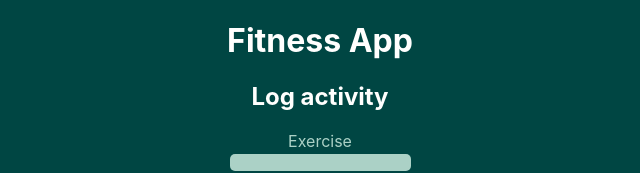
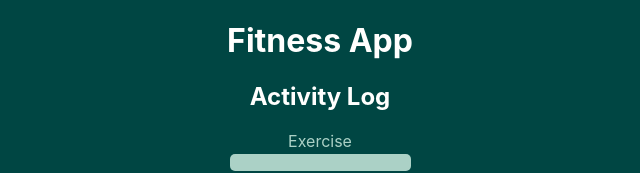
Before and after one commit to BrooklynP/FitnessApp, a React (Create React App) app: page /activity in a window 1280 px wide. Shown: the top 173 px of the page, without its empty margins (320-960 px from the left). Built offline with nearby package versions, Linux system fonts and the light colour scheme.

Commit message:
Make titles flexible

```diff
--- a/src/App.js
+++ b/src/App.js
@@ -5,10 +5,12 @@ import { Routes, Route } from 'react-router-dom';
 import ActivityLog from './pages/ActivityLog';
 import Home from './pages/Home';
 
+const appTitle = "Fitness App";
+
 function App() {
   return (
     <div className="App">
-      <FitnessHeader />
+      <FitnessHeader appTitle={appTitle}/>
       <Routes>
           <Route path="/" element={<Home />} />
           <Route path="/activity" element={<ActivityLog />} />
--- a/src/coreComponents/header.jsx
+++ b/src/coreComponents/header.jsx
@@ -1,9 +1,9 @@
 import React from 'react';
 
-function FitnessHeader() {
+function FitnessHeader({appTitle}) {
     return (
       <header>
-        <h1>Fitness App</h1>
+        <h1>{appTitle}</h1>
       </header>
     );
 }
--- /dev/null
+++ b/src/coreComponents/pageTitle.jsx
@@ -0,0 +1,11 @@
+import React from 'react';
+
+function PageTitle({pageTitle}) {
+    return (
+      <header>
+        <h2>{pageTitle}</h2>
+      </header>
+    );
+}
+
+export default PageTitle;
--- a/src/pages/ActivityLog.jsx
+++ b/src/pages/ActivityLog.jsx
@@ -1,5 +1,6 @@
 import React from 'react';
 import CreateActivityLogEntry from '../components/createActivityLogEntry';
+import PageTitle from '../coreComponents/pageTitle';
 
 class ActivityLogPage extends React.Component {
     constructor(props) {
@@ -16,18 +17,16 @@ class ActivityLogPage extends React.Component {
     }
 
     createActivityLog(){
-        let activitiyLogList = []
-        for (let i = 0; i < this.state.activityLog.length; i++)
-        {
-            activitiyLogList.push(<li>{this.state.activityLog[i]}</li>)
-        }
+        const activitiyLogList = this.state.activityLog.map((activityLogItem, index)=>
+            <li key={index}>{activityLogItem}</li>
+        )
         return <ul>{activitiyLogList}</ul>
     }
 
     render() {
         return (
             <div>
-                <h2>Log activity</h2>
+                <PageTitle pageTitle={"Activity Log"}/>
                 <div>
                     {this.createActivityLog()}
                 </div>
--- a/src/pages/Home.jsx
+++ b/src/pages/Home.jsx
@@ -1,9 +1,11 @@
 import React from 'react';
+import PageTitle from '../coreComponents/pageTitle';
 
 class Home extends React.Component {
    render() {
     return (
         <div>
+            <PageTitle pageTitle={"Welcome"}/>
             <p>Welcome to fitness app</p>
             <a href="/activity">Enter</a>
         </div>
```
